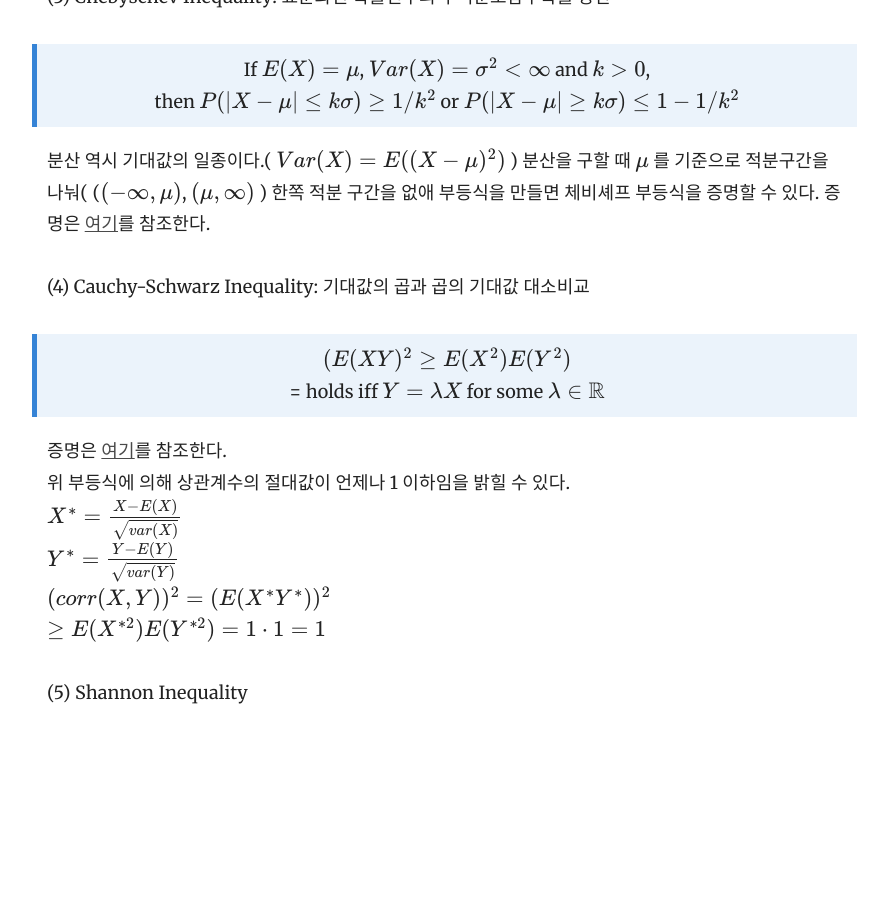
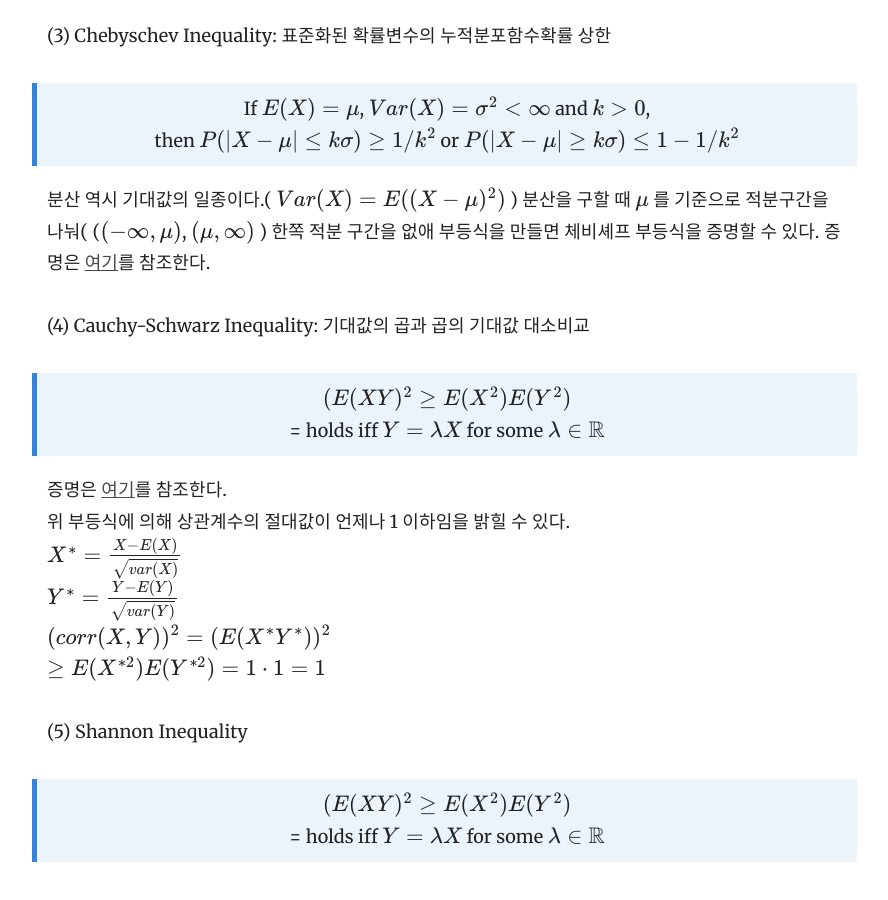
Before and after one commit to yrk3434/yrk3434.github.io, a Jekyll site: the page built from _docs/Theory/Mathematical Statistics.md, in a window 1280 px wide and 900 px high, scrolled down 5658 px. Shown: the whole window, without its empty margins (343-1231 px from the left). Built offline with Jekyll 4.4.1, drawn with Linux system fonts in a browser that asks for light colours; formulas are drawn with MathJax 3; before the commit the page ends 6418 px from its top, so only the background shows below that; some of the changed text lies outside the part shown.

Commit message:
Update Mathematical Statistics.md

```diff
--- a/_docs/Theory/Mathematical Statistics.md
+++ b/_docs/Theory/Mathematical Statistics.md
@@ -160,3 +161,5 @@ $ (corr(X,Y))^2 = ( E( X^* Y^* ) )^2 $ <br/>
 $ \geq E( X^{ *2 } ) E( Y^{ *2 } )  = 1 \cdot 1 = 1 $
 
 (5) Shannon Inequality
+> <center> $ (E(XY)^2 \geq E(X^2) E(Y^2) $ <center/>
+> <center> = holds iff $ Y = \lambda X $ for some $ \lambda \in \mathbb{R}  $ <center/>
```
Also changed, not shown: other parts of _docs/Theory/Mathematical Statistics.md (+1 -0 lines).
